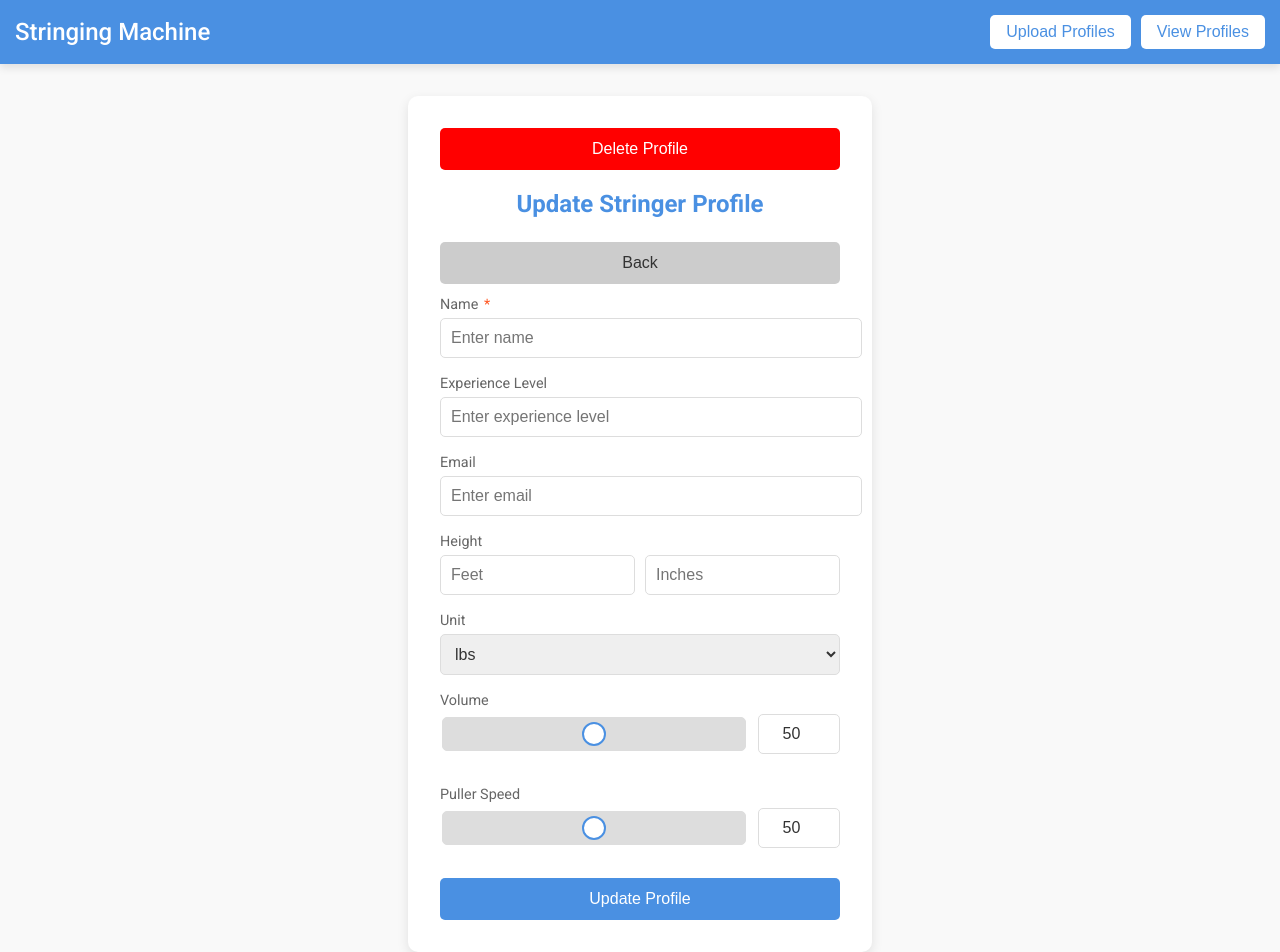
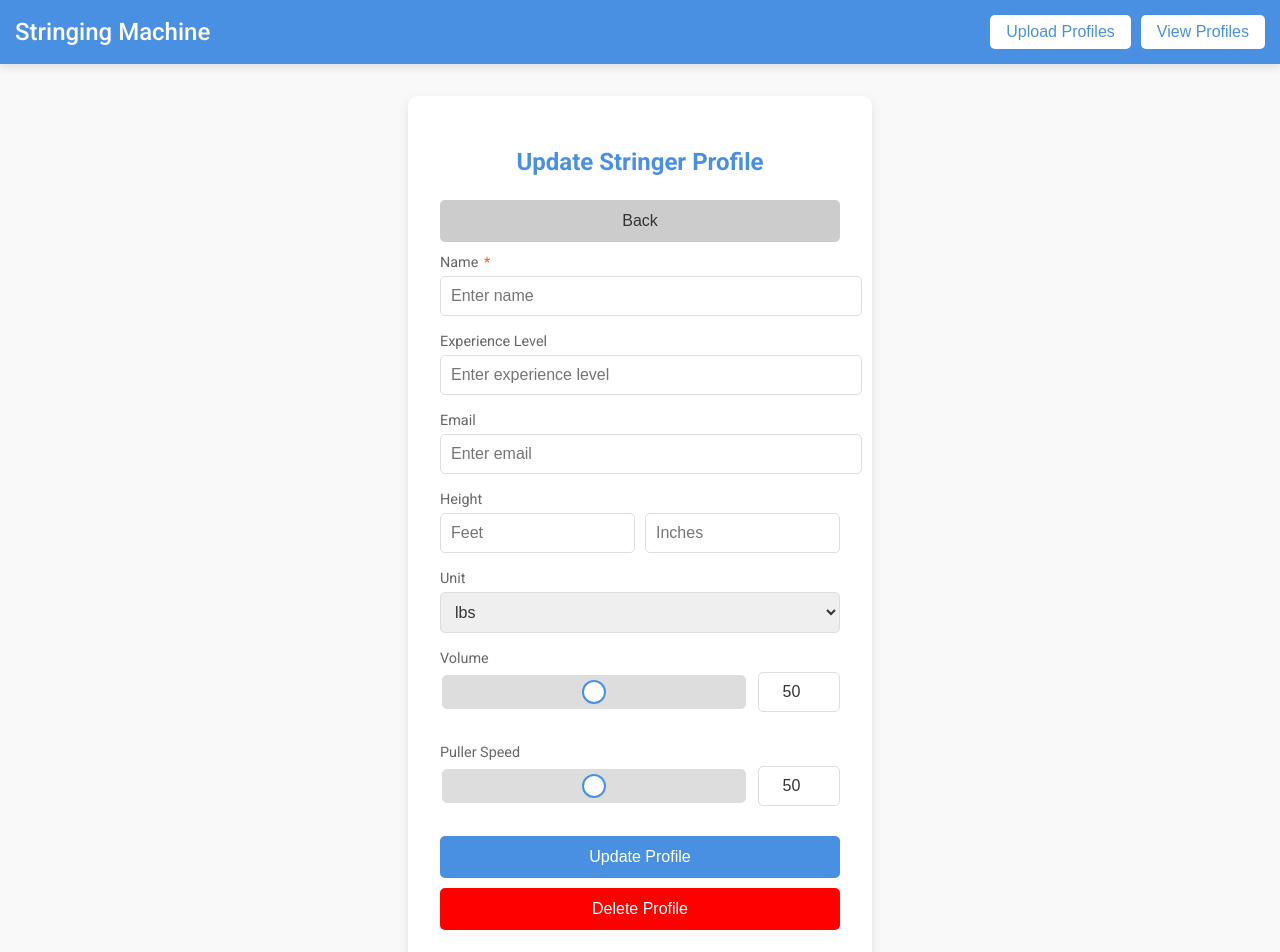
Before and after one commit to austin-schoster7/UI-Project-3, a SvelteKit app: page /update-stringer in a window 1280 px wide. Shown: the top 952 px of the page. Built offline with nearby package versions, Linux system fonts and the light colour scheme.

Commit message:
Changed styling for delete button on profiles

```diff
--- a/src/routes/update-stringer/+page.svelte
+++ b/src/routes/update-stringer/+page.svelte
@@ -193,14 +193,22 @@
     font-size: 0.9rem;
     margin-top: -10px;
     margin-bottom: 15px;
-}
+  }
+
+  .delete-button {
+    background-color: red;
+    margin-top: 10px;
+  }
+
+  .delete-button:hover {
+    background-color: #b81d1d;
+  }
 
 </style>
 
 <Header />
 
 <div class="form-container">
-    <button class="button" on:click={deleteProfile} style="background-color: red;">Delete Profile</button>
 	<h2>Update Stringer Profile</h2>
 
 	<!-- Back Button -->
@@ -247,4 +255,5 @@
 	</div>
 
 	<button class="button" on:click={updateProfile}>Update Profile</button>
+  <button class="button delete-button" on:click={deleteProfile}>Delete Profile</button>
 </div>
```
